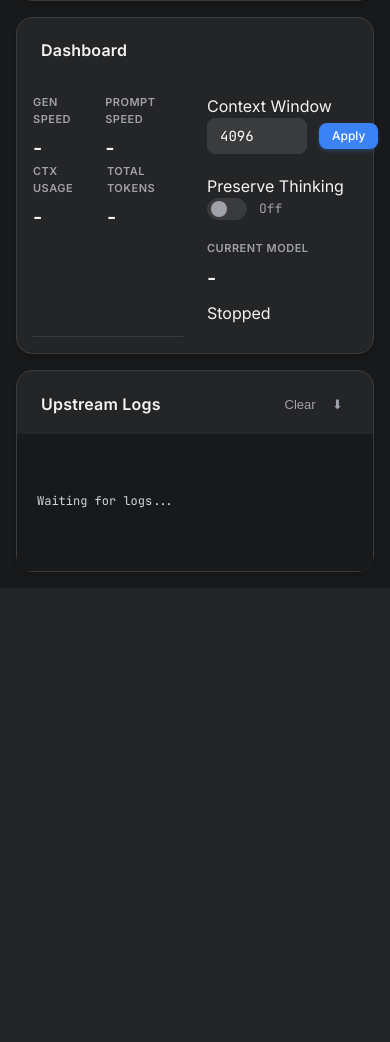
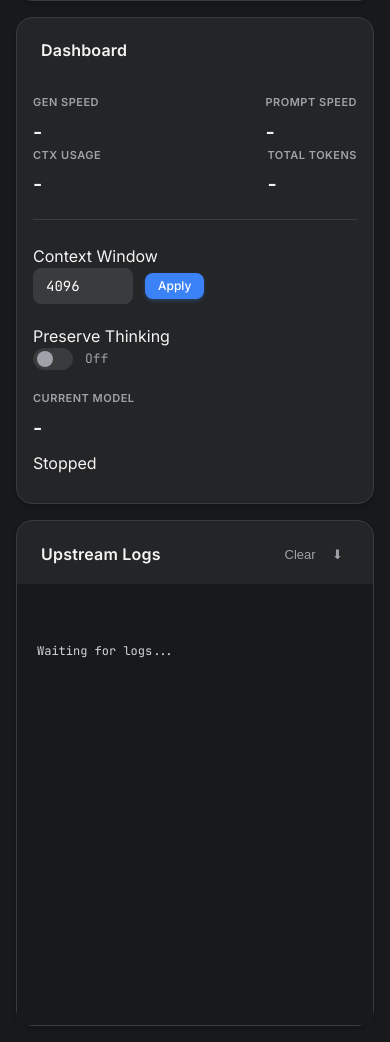
Before and after one commit to architector1324/llama-switch, a FastAPI app: page / in a window 390 px wide. Shown: the part 501-1543 px from the top of the page. Before the commit the page ends 1082 px from the top, so only its background shows below. Run offline with FastAPI, Linux system fonts and the light colour scheme.

Commit message:
fix(ui): keep the logs panel and the size picker inside the screen on mobile

```diff
--- a/static/css/style.css
+++ b/static/css/style.css
@@ -313,6 +313,7 @@ body {
     font-family: var(--font-mono);
     padding: 8px 12px;
     width: fit-content;
+    max-width: 100%;
     outline: none;
     cursor: pointer;
 }
@@ -613,6 +614,7 @@ input[type="number"]:focus {
 /* --- Logs Panel --- */
 .logs-container {
     flex: 1;
+    min-height: 0;
     overflow-y: auto;
     padding: 20px;
     background: var(--bg-app);
@@ -701,7 +703,9 @@ input[type="number"]:focus {
     }
 
     .dashboard-grid {
-        grid-template-columns: 1fr;
+        /* It is a flex row, so grid-template-columns here never did anything and the
+           two columns stayed side by side on a phone. */
+        flex-direction: column;
         padding: 16px;
     }
 
@@ -713,7 +717,11 @@ input[type="number"]:focus {
     }
 
     .logs-panel {
-        height: 400px;
+        /* Without this the desktop flex: 1 wins over the height and the panel grows
+           with every log line instead of scrolling inside itself. */
+        flex: none;
+        height: 60vh;
+        min-height: 300px;
     }
 
     .panel-header h2 {
--- a/templates/index.html
+++ b/templates/index.html
@@ -4,7 +4,7 @@
     <meta charset="UTF-8">
     <meta name="viewport" content="width=device-width, initial-scale=1.0">
     <title>Llama Switch</title>
-    <link rel="stylesheet" href="/static/css/style.css?v=9">
+    <link rel="stylesheet" href="/static/css/style.css?v=11">
     <link href="https://fonts.googleapis.com/css2?family=Inter:wght@400;500;600&family=JetBrains+Mono:wght@400;500&display=swap" rel="stylesheet">
 </head>
 <body class="dark-theme">
```
